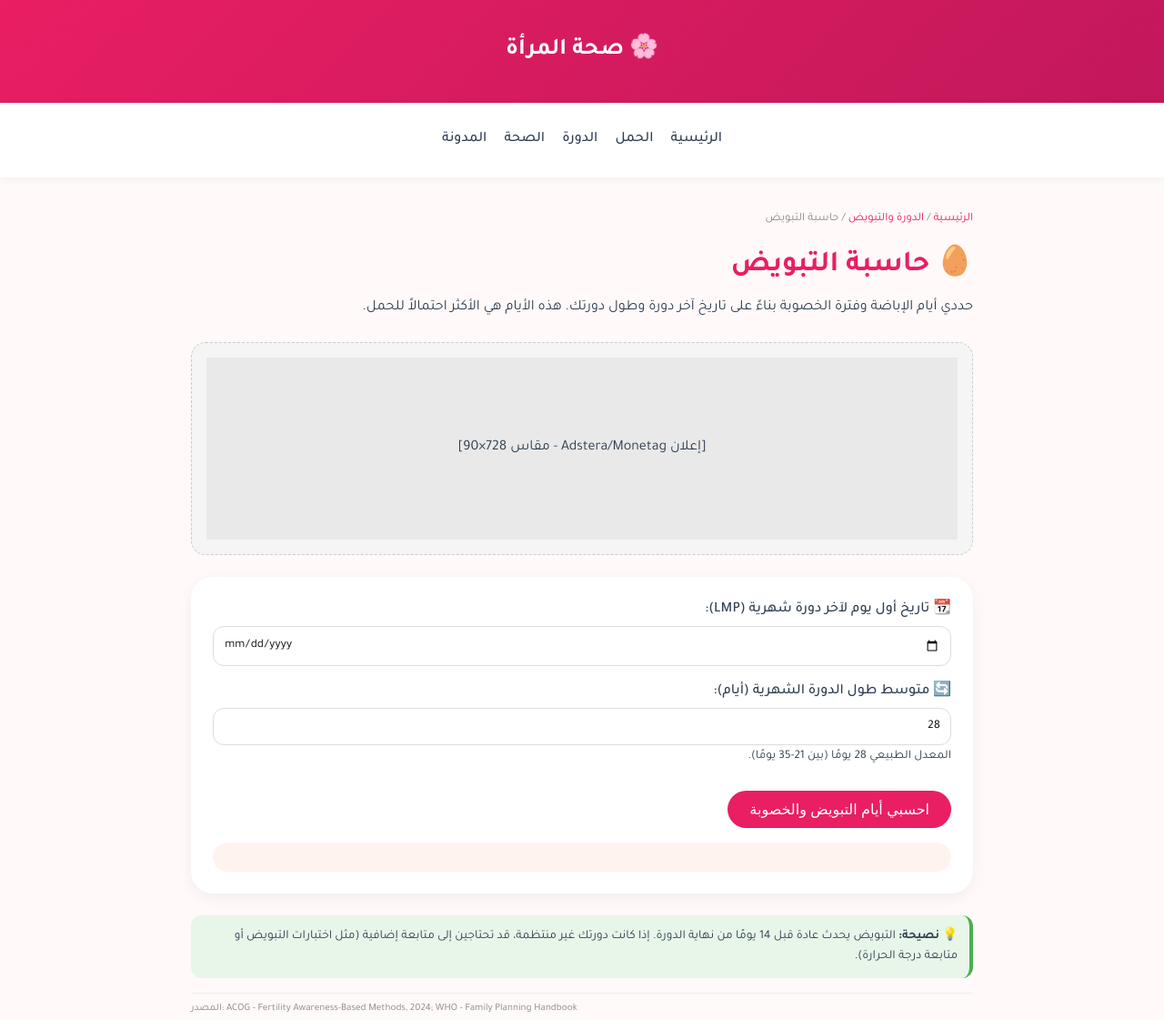
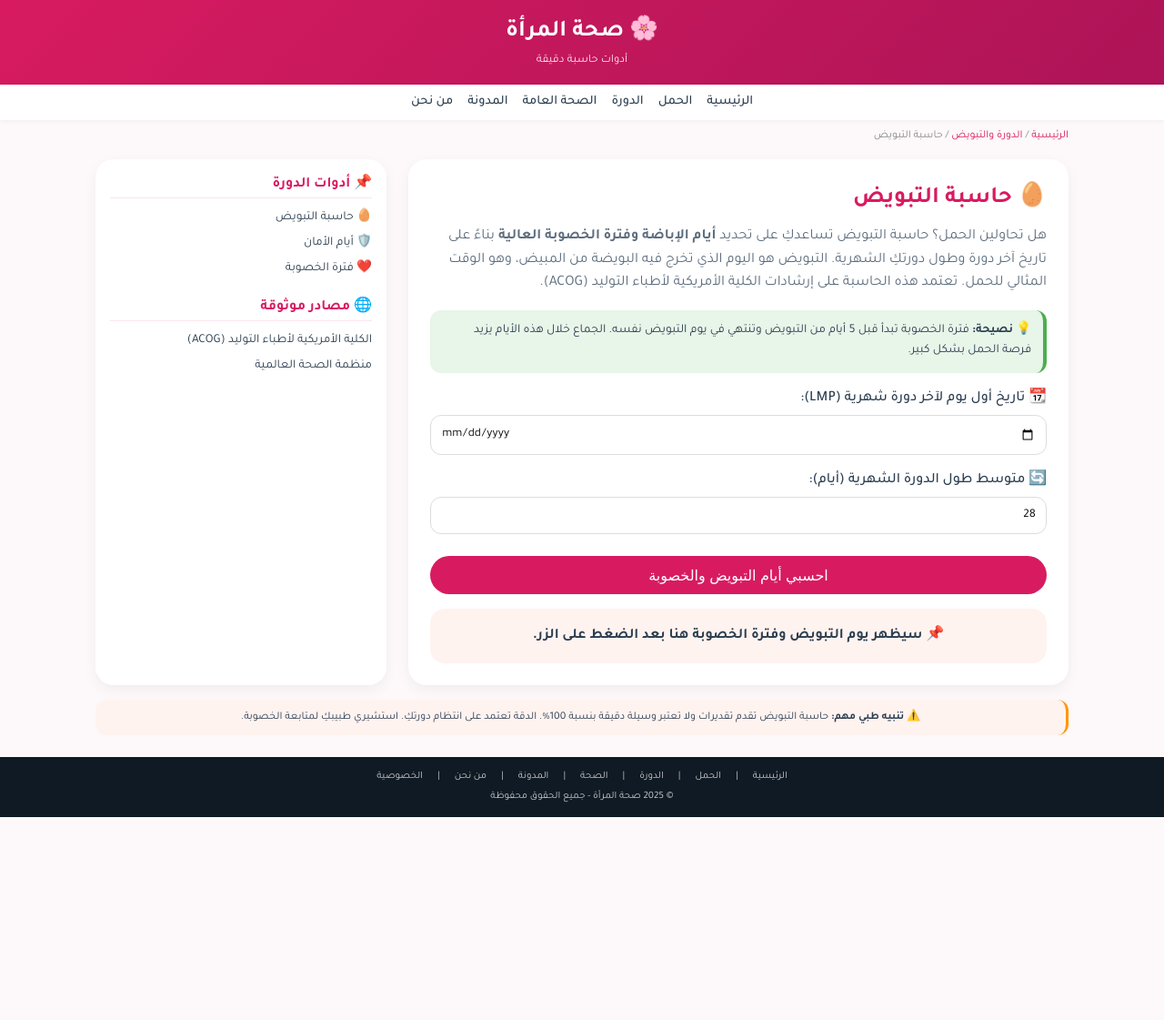
Before and after one commit to ouhlali2026/womens-health-calculators, a plain HTML site: page period/ovulation.html in a window 1280 px wide. Shown: the top 1121 px of the page at 91% size. After the commit the page ends 898 px from the top, so only its background shows below. Drawn offline with Linux system fonts and the light colour scheme.

Commit message:
Update ovulation.html
إضافة حاسبة التبويض الدقيقة إلى الموقع

```diff
--- a/period/ovulation.html
+++ b/period/ovulation.html
@@ -2,115 +2,169 @@
 <html lang="ar" dir="rtl">
 <head>
     <meta charset="UTF-8">
-    <meta name="viewport" content="width=device-width, initial-scale=1.0">
-    <meta name="description" content="حاسبة التبويض الدقيقة: حددي أيام الإباضة وفترة الخصوبة بناءً على طول دورتك. تزيد فرصة الحمل وتنظمين دورتك. مدعوم من ACOG ومنظمة الصحة العالمية.">
-    <meta name="keywords" content="حاسبة التبويض, أيام التبويض, فترة الخصوبة, أيام الحمل, ovulation calculator">
-    <meta name="author" content="صحة المرأة">
-    <link rel="canonical" href="https://yourdomain.com/period/ovulation.html">
+    <meta name="viewport" content="width=device-width, initial-scale=1.0, user-scalable=yes">
+    <meta name="description" content="حاسبة التبويض الدقيقة: حددي أيام الإباضة وفترة الخصوبة العالية لزيادة فرصة الحمل. تعتمد على طول دورتك الشهرية وتاريخ آخر دورة. مستندة إلى إرشادات الكلية الأمريكية لأطباء التوليد (ACOG).">
     <title>حاسبة التبويض | حددي أيام الخصوبة بدقة | صحة المرأة</title>
     <link href="https://fonts.googleapis.com/css2?family=Tajawal:wght@400;500;700&display=swap" rel="stylesheet">
     <style>
+        :root {
+            --primary: #D81B60;
+            --primary-dark: #AD1457;
+            --bg-light: #FDF8F9;
+            --text-dark: #2C3E50;
+            --white: #FFFFFF;
+            --shadow: 0 5px 15px rgba(0,0,0,0.05);
+        }
         * { margin: 0; padding: 0; box-sizing: border-box; }
-        body { font-family: 'Tajawal', sans-serif; background: #FFF9F9; color: #2D3E50; line-height: 1.6; }
-        .container { max-width: 900px; margin: auto; padding: 20px; }
-        header { background: linear-gradient(135deg, #E91E63, #C2185B); color: white; padding: 1rem 0; text-align: center; }
+        body { font-family: 'Tajawal', sans-serif; background: var(--bg-light); color: var(--text-dark); line-height: 1.6; }
+        .container { max-width: 1100px; margin: 0 auto; padding: 0 15px; }
+        header { background: linear-gradient(135deg, var(--primary), var(--primary-dark)); color: white; padding: 1rem 0; text-align: center; }
         .logo { font-size: 1.6rem; font-weight: 700; }
-        nav { background: white; box-shadow: 0 2px 10px rgba(0,0,0,0.05); padding: 0.5rem 0; position: sticky; top: 0; }
-        .nav-links { display: flex; justify-content: center; flex-wrap: wrap; list-style: none; gap: 1.2rem; }
-        .nav-links a { text-decoration: none; color: #2D3E50; font-weight: 500; }
-        .nav-links a:hover { color: #E91E63; }
-        .breadcrumb { font-size: 0.8rem; margin: 1rem 0; color: #888; }
-        .breadcrumb a { color: #E91E63; text-decoration: none; }
-        .card { background: white; border-radius: 24px; padding: 1.5rem; margin: 1.5rem 0; box-shadow: 0 5px 15px rgba(0,0,0,0.05); }
+        .tagline { font-size: 0.8rem; opacity: 0.9; }
+        nav { background: var(--white); box-shadow: 0 1px 5px rgba(0,0,0,0.05); position: sticky; top: 0; padding: 0.4rem 0; }
+        .nav-links { display: flex; justify-content: center; flex-wrap: wrap; gap: 1rem; list-style: none; }
+        .nav-links a { text-decoration: none; color: var(--text-dark); font-weight: 500; font-size: 0.9rem; }
+        .nav-links a:hover { color: var(--primary); }
+        .breadcrumb { font-size: 0.75rem; margin: 0.5rem 0; color: #888; }
+        .breadcrumb a { color: var(--primary); text-decoration: none; }
+        .top-ad { margin: 0.5rem 0 1rem 0; text-align: center; }
+        .main-grid { display: grid; grid-template-columns: 1fr 320px; gap: 1.5rem; margin: 1rem 0; }
+        @media (max-width: 768px) { .main-grid { grid-template-columns: 1fr; } .sidebar { display: none; } }
+        .calculator-box { background: var(--white); border-radius: 20px; padding: 1.5rem; box-shadow: var(--shadow); }
+        .calculator-box h1 { color: var(--primary); margin-bottom: 0.5rem; font-size: 1.6rem; }
+        .calculator-box p { color: #5D6D7E; margin-bottom: 1rem; }
         .input-group { margin-bottom: 1rem; }
         label { display: block; margin-bottom: 0.3rem; font-weight: 500; }
         input, select { width: 100%; padding: 0.7rem; border: 1px solid #ddd; border-radius: 12px; font-family: inherit; }
-        button { background: #E91E63; color: white; border: none; padding: 0.7rem 1.5rem; border-radius: 50px; cursor: pointer; font-size: 1rem; margin-top: 0.5rem; }
-        .result { background: #FFF3F0; padding: 1rem; border-radius: 16px; margin-top: 1rem; font-weight: bold; }
+        button { background: var(--primary); color: white; border: none; padding: 0.7rem 1.5rem; border-radius: 30px; cursor: pointer; font-size: 1rem; margin-top: 0.5rem; width: 100%; }
+        button:hover { background: var(--primary-dark); }
+        .result { background: #FFF3F0; padding: 1rem; border-radius: 16px; margin-top: 1rem; font-weight: bold; line-height: 1.8; text-align: center; }
+        .sidebar { background: var(--white); border-radius: 20px; padding: 1rem; box-shadow: var(--shadow); }
+        .sidebar h3 { color: var(--primary); font-size: 1rem; margin-bottom: 0.5rem; border-bottom: 1px solid #FCE4EC; }
+        .sidebar ul { list-style: none; margin-bottom: 1rem; }
+        .sidebar ul li a { color: var(--text-dark); text-decoration: none; font-size: 0.85rem; display: block; padding: 0.2rem 0; }
+        .sidebar-ad { margin: 1rem 0; text-align: center; }
+        footer { background: #0F1A24; color: #ccc; margin-top: 1.5rem; padding: 0.8rem 0; font-size: 0.7rem; text-align: center; }
+        .footer-links { display: flex; justify-content: center; flex-wrap: wrap; gap: 1rem; margin-bottom: 0.3rem; }
+        .footer-links a { color: #ccc; text-decoration: none; }
+        .footer-links a:hover { color: var(--primary); }
+        .disclaimer { background: #FFF3F0; border-right: 3px solid #FF9800; padding: 0.6rem; border-radius: 12px; margin: 1rem 0; font-size: 0.75rem; text-align: center; }
         .note { background: #E8F5E9; padding: 0.8rem; border-radius: 12px; margin: 1rem 0; font-size: 0.85rem; border-right: 4px solid #4CAF50; }
-        .source { font-size: 0.7rem; color: #888; direction: ltr; text-align: left; margin-top: 1rem; border-top: 1px solid #eee; padding-top: 0.5rem; }
-        .ad-container { background: #f5f5f5; border: 1px dashed #ccc; text-align: center; padding: 1rem; margin: 1.5rem 0; border-radius: 16px; }
-        .ad-inner { min-height: 200px; background: #e9e9e9; display: flex; align-items: center; justify-content: center; }
-        .disclaimer { background: #FFF3F0; border-right: 4px solid #FF9800; padding: 1rem; margin: 1.5rem 0; font-size: 0.85rem; border-radius: 12px; }
-        .internal-links { margin: 1rem 0; text-align: center; }
-        .internal-links a { background: #f0f0f0; padding: 0.3rem 0.8rem; border-radius: 20px; text-decoration: none; color: #E91E63; margin: 0.2rem; display: inline-block; }
-        footer { background: #2D3E50; color: #ccc; text-align: center; padding: 1rem; margin-top: 2rem; font-size: 0.8rem; }
-        footer a { color: #E91E63; }
-        @media (max-width: 600px) { .container { padding: 15px; } }
+        @media (max-width: 600px) { .calculator-box { padding: 1rem; } }
     </style>
 </head>
 <body>
-    <header><div class="container"><div class="logo">🌸 صحة المرأة</div></div></header>
+    <header><div class="container"><div class="logo">🌸 صحة المرأة</div><div class="tagline">أدوات حاسبة دقيقة</div></div></header>
     <nav><div class="container"><ul class="nav-links">
         <li><a href="/">الرئيسية</a></li>
         <li><a href="/pregnancy/">الحمل</a></li>
         <li><a href="/period/">الدورة</a></li>
-        <li><a href="/health/">الصحة</a></li>
+        <li><a href="/health/">الصحة العامة</a></li>
         <li><a href="/blog/">المدونة</a></li>
+        <li><a href="/pages/about.html">من نحن</a></li>
     </ul></div></nav>
 
     <div class="container">
         <div class="breadcrumb"><a href="/">الرئيسية</a> / <a href="/period/">الدورة والتبويض</a> / <span>حاسبة التبويض</span></div>
-        <h1 style="color:#E91E63; margin:0.5rem 0 0.5rem;">🥚 حاسبة التبويض</h1>
-        <p>حددي أيام الإباضة وفترة الخصوبة بناءً على تاريخ آخر دورة وطول دورتك. هذه الأيام هي الأكثر احتمالاً للحمل.</p>
 
-        <div class="ad-container"><div class="ad-inner">[إعلان Adstera/Monetag - مقاس 728×90]</div></div>
+        <!-- إعلان مربع أعلى الصفحة -->
+        <div class="top-ad">
+            <script>
+                atOptions = {
+                    'key' : '9249bc7082ec8de07f68c70c571d2018',
+                    'format' : 'iframe',
+                    'height' : 250,
+                    'width' : 300,
+                    'params' : {}
+                };
+            </script>
+            <script src="https://www.highperformanceformat.com/9249bc7082ec8de07f68c70c571d2018/invoke.js"></script>
+        </div>
 
-        <div class="card">
+        <div class="main-grid">
+            <div class="calculator-box">
+                <h1>🥚 حاسبة التبويض</h1>
+                <p>هل تحاولين الحمل؟ حاسبة التبويض تساعدكِ على تحديد <strong>أيام الإباضة وفترة الخصوبة العالية</strong> بناءً على تاريخ آخر دورة وطول دورتكِ الشهرية. التبويض هو اليوم الذي تخرج فيه البويضة من المبيض، وهو الوقت المثالي للحمل. تعتمد هذه الحاسبة على إرشادات الكلية الأمريكية لأطباء التوليد (ACOG).</p>
+
+                <div class="note">
+                    💡 <strong>نصيحة:</strong> فترة الخصوبة تبدأ قبل 5 أيام من التبويض وتنتهي في يوم التبويض نفسه. الجماع خلال هذه الأيام يزيد فرصة الحمل بشكل كبير.
+                </div>
+
                 <div class="input-group">
                     <label>📆 تاريخ أول يوم لآخر دورة شهرية (LMP):</label>
                     <input type="date" id="lmp">
                 </div>
                 <div class="input-group">
                     <label>🔄 متوسط طول الدورة الشهرية (أيام):</label>
-                <input type="number" id="cycle" value="28" min="21" max="35">
-                <small>المعدل الطبيعي 28 يومًا (بين 21-35 يومًا).</small>
+                    <input type="number" id="cycle" value="28" min="21" max="35" step="1">
                 </div>
                 <button onclick="calculateOvulation()">احسبي أيام التبويض والخصوبة</button>
-            <div class="result" id="result"></div>
+
+                <div class="result" id="result">📌 سيظهر يوم التبويض وفترة الخصوبة هنا بعد الضغط على الزر.</div>
             </div>
 
-        <div class="note">
-            💡 <strong>نصيحة:</strong> التبويض يحدث عادة قبل 14 يومًا من نهاية الدورة. إذا كانت دورتك غير منتظمة، قد تحتاجين إلى متابعة إضافية (مثل اختبارات التبويض أو متابعة درجة الحرارة).
+            <div class="sidebar">
+                <h3>📌 أدوات الدورة</h3>
+                <ul>
+                    <li><a href="/period/ovulation.html">🥚 حاسبة التبويض</a></li>
+                    <li><a href="/period/safe-days.html">🛡️ أيام الأمان</a></li>
+                    <li><a href="/period/fertility.html">❤️ فترة الخصوبة</a></li>
+                </ul>
+
+                <div class="sidebar-ad">
+                    <script>
+                        atOptions = {
+                            'key' : '9249bc7082ec8de07f68c70c571d2018',
+                            'format' : 'iframe',
+                            'height' : 250,
+                            'width' : 300,
+                            'params' : {}
+                        };
+                    </script>
+                    <script src="https://www.highperformanceformat.com/9249bc7082ec8de07f68c70c571d2018/invoke.js"></script>
                 </div>
 
-        <div class="source">المصدر: ACOG - Fertility Awareness-Based Methods, 2024; WHO - Family Planning Handbook</div>
-
-        <div class="ad-container"><div class="ad-inner">[إعلان Adstera/Monetag - مقاس 300×250]</div></div>
-
-        <div class="internal-links">
-            🔗 أدوات ذات صلة:
-            <a href="/period/safe-days.html">حاسبة أيام الأمان</a>
-            <a href="/period/fertility.html">حاسبة فترة الخصوبة</a>
-            <a href="/pregnancy/due-date.html">حاسبة موعد الولادة</a>
+                <h3>🌐 مصادر موثوقة</h3>
+                <ul>
+                    <li><a href="https://www.acog.org" target="_blank">الكلية الأمريكية لأطباء التوليد (ACOG)</a></li>
+                    <li><a href="https://www.who.int" target="_blank">منظمة الصحة العالمية</a></li>
+                </ul>
+            </div>
         </div>
 
         <div class="disclaimer">
-            <strong>⚠️ تنبيه طبي:</strong> حاسبة التبويض تقدم تقديرات، ولا تعتبر وسيلة دقيقة بنسبة 100% لمنع الحمل أو تحديد أيام الجماع. الدقة تعتمد على انتظام الدورة. استشيري طبيبكِ لمتابعة الخصوبة.
+            <strong>⚠️ تنبيه طبي مهم:</strong> حاسبة التبويض تقدم تقديرات ولا تعتبر وسيلة دقيقة بنسبة 100%. الدقة تعتمد على انتظام دورتكِ. استشيري طبيبكِ لمتابعة الخصوبة.
         </div>
     </div>
 
     <footer>
         <div class="container">
-            <p>© 2025 صحة المرأة | <a href="/pages/privacy.html">الخصوصية</a> | <a href="/pages/disclaimer.html">إخلاء مسؤولية</a></p>
-            <p><a href="https://www.who.int/" target="_blank" rel="noopener noreferrer">منظمة الصحة العالمية</a> | <a href="https://www.acog.org/" target="_blank" rel="noopener noreferrer">ACOG</a></p>
+            <div class="footer-links">
+                <a href="/">الرئيسية</a> | <a href="/pregnancy/">الحمل</a> | <a href="/period/">الدورة</a> | <a href="/health/">الصحة</a> | <a href="/blog/">المدونة</a> | <a href="/pages/about.html">من نحن</a> | <a href="/pages/privacy.html">الخصوصية</a>
+            </div>
+            <div>© 2025 صحة المرأة - جميع الحقوق محفوظة</div>
         </div>
     </footer>
+
+    <script src="https://pl29111033.profitablecpmratenetwork.com/b0/76/52/b07652c8af166665f15defd7d6b8a7ca.js"></script>
 
     <script>
         function calculateOvulation() {
             let lmp = document.getElementById('lmp').value;
             let cycle = parseFloat(document.getElementById('cycle').value);
+
             if (!lmp) {
-                document.getElementById('result').innerHTML = 'الرجاء إدخال تاريخ آخر دورة شهرية.';
+                document.getElementById('result').innerHTML = '⚠️ الرجاء إدخال تاريخ آخر دورة شهرية.';
                 return;
             }
+
             let lmpDate = new Date(lmp);
             if (isNaN(lmpDate.getTime())) {
-                document.getElementById('result').innerHTML = 'تاريخ غير صالح.';
+                document.getElementById('result').innerHTML = '⚠️ تاريخ غير صالح. يرجى التأكد.';
                 return;
             }
-            // يوم التبويض التقريبي = تاريخ LMP + (الدورة - 14)
+
+            // يوم التبويض = تاريخ LMP + (طول الدورة - 14)
             let ovulationDay = new Date(lmpDate);
             ovulationDay.setDate(lmpDate.getDate() + (cycle - 14));
 
@@ -124,10 +178,11 @@
             let startFormatted = fertileStart.toLocaleDateString('ar-EG', options);
             let endFormatted = fertileEnd.toLocaleDateString('ar-EG', options);
 
-            // حساب اليوم الحالي بالنسبة للدورة (تقديري)
+            // حساب اليوم الحالي بالنسبة للدورة
             let today = new Date();
             let diffDays = Math.floor((today - lmpDate) / (1000 * 60 * 60 * 24));
             let status = '';
+
             if (diffDays >= 0 && diffDays < cycle) {
                 if (diffDays >= (cycle - 14 - 5) && diffDays <= (cycle - 14)) {
                     status = '📍 أنتِ حالياً في فترة الخصوبة العالية. أيام مناسبة لمحاولة الحمل.';
@@ -143,8 +198,8 @@
             }
 
             document.getElementById('result').innerHTML = `
-                📌 يوم التبويض المتوقع: <strong>${ovuFormatted}</strong><br>
-                🌸 فترة الخصوبة (أيام احتمالية الحمل): من <strong>${startFormatted}</strong> إلى <strong>${endFormatted}</strong><br>
+                📌 <strong>يوم التبويض المتوقع:</strong> ${ovuFormatted}<br>
+                🌸 <strong>فترة الخصوبة (أيام احتمالية الحمل):</strong> من ${startFormatted} إلى ${endFormatted}<br>
                 ${status}<br>
                 ⚠️ هذه تقديرات، تختلف الدقة حسب انتظام الدورة.
             `;
```
Lines whose indentation alone changed are shown as unchanged.
